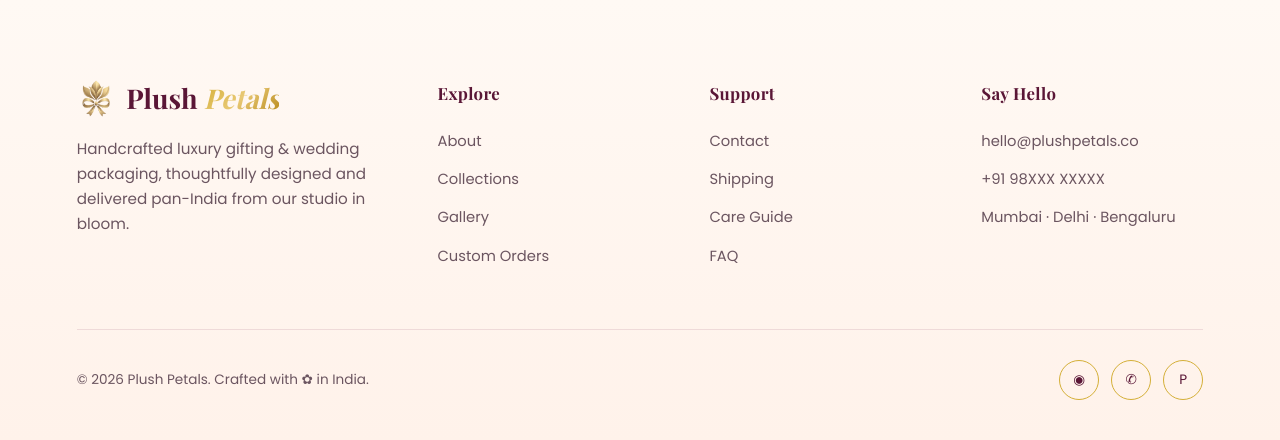
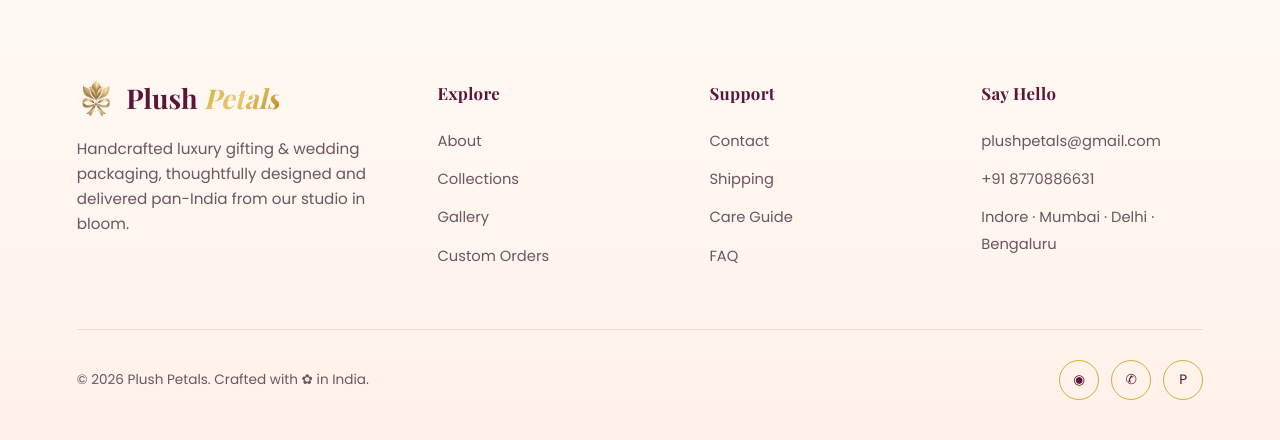
Before and after one commit to harshitay2003/hamperbox, a Flask app: page / in a window 1280 px wide. Shown: the part 5447-5887 px from the top of the page. Run offline with Flask 3, Linux system fonts and the light colour scheme; some web fonts are replaced.

Commit message:
updated contact details

```diff
--- a/templates/index.html
+++ b/templates/index.html
@@ -286,7 +286,7 @@
     .nav.scrolled {
       background: rgba(255, 249, 244, 0.75);
       backdrop-filter: blur(20px);
-      padding: 14px 6vw;
+      padding: 4px 6vw;
       box-shadow: 0 4px 30px rgba(122, 32, 72, 0.06);
     }
 
@@ -2204,9 +2204,9 @@
         <div class="foot-col">
           <h5>Say Hello</h5>
           <ul>
-            <li><a href="#">hello@plushpetals.co</a></li>
-            <li><a href="#">+91 98XXX XXXXX</a></li>
-            <li><a href="#">Mumbai · Delhi · Bengaluru</a></li>
+            <li><a href="#">plushpetals@gmail.com</a></li>
+            <li><a href="#">+91 8770886631</a></li>
+            <li><a href="#">Indore · Mumbai · Delhi · Bengaluru</a></li>
           </ul>
         </div>
       </div>
```
